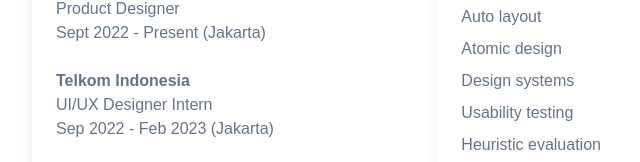
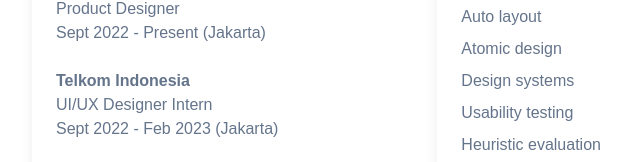
Before and after one commit to fransfirmansyah10/portfolio, a website: page index.html in a window 1280 px wide. Shown: the part 894-1056 px from the top of the page, 0-640 px from the left. Drawn offline with Linux system fonts and the light colour scheme.

Commit message:
dnjdnjndjcnd

```diff
--- a/index.html
+++ b/index.html
@@ -162,7 +162,7 @@
                 <p class="font-normal text-base text-slate-500 max-w-xl mb-6">Sept 2022 - Present (Jakarta)</p>
                 <p class="font-semibold text-base text-slate-500 max-w-xl">Telkom Indonesia</p>
                 <p class="font-normal text-base text-slate-500 max-w-xl">UI/UX Designer Intern</p>
-                <p class="font-normal text-base text-slate-500 max-w-xl mb-6">Sep 2022 - Feb 2023 (Jakarta)</p>
+                <p class="font-normal text-base text-slate-500 max-w-xl mb-6">Sept 2022 - Feb 2023 (Jakarta)</p>
                 <p class="font-semibold text-base text-slate-500 max-w-xl">Jatis Mobile</p>
                 <p class="font-normal text-base text-slate-500 max-w-xl">UI/UX Designer Intern</p>
                 <p class="font-normal text-base text-slate-500 max-w-xl mb-6">Mar 2022 - Mei 2022 (Jakarta)</p>
```
